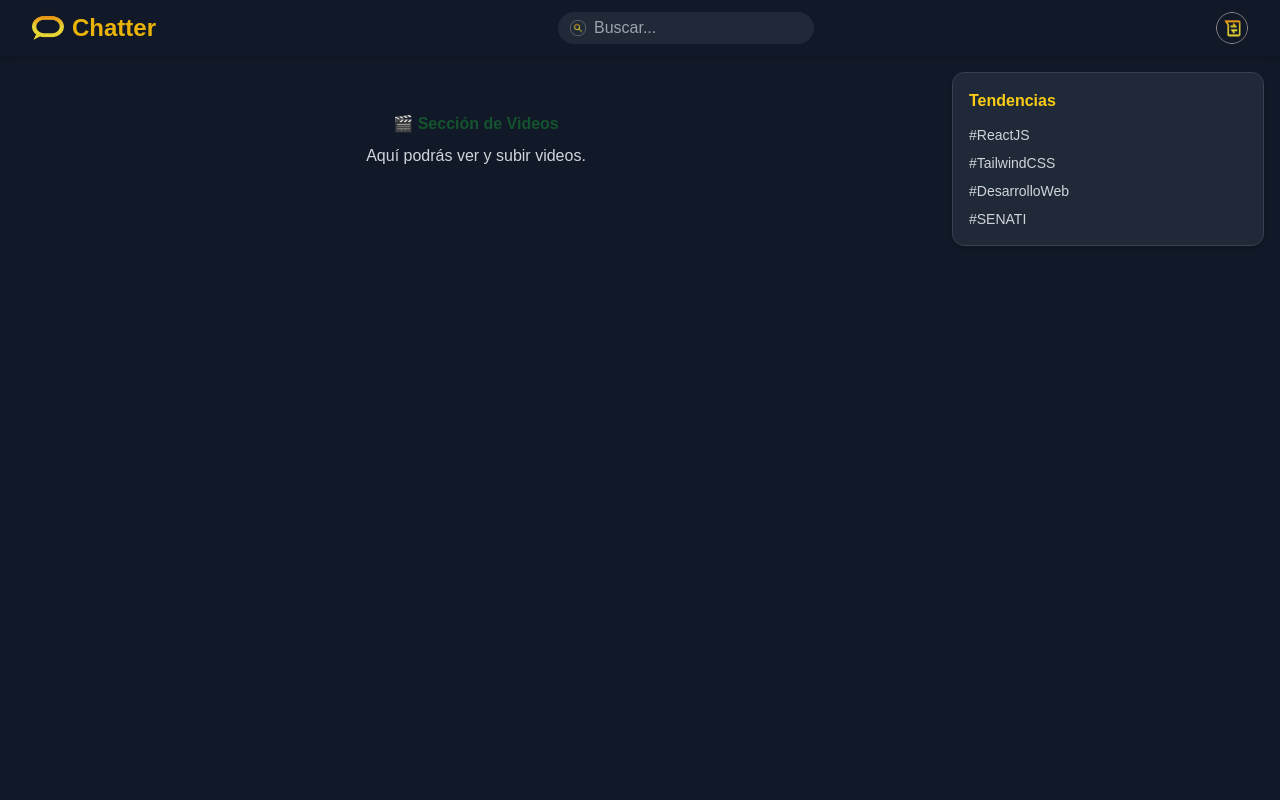
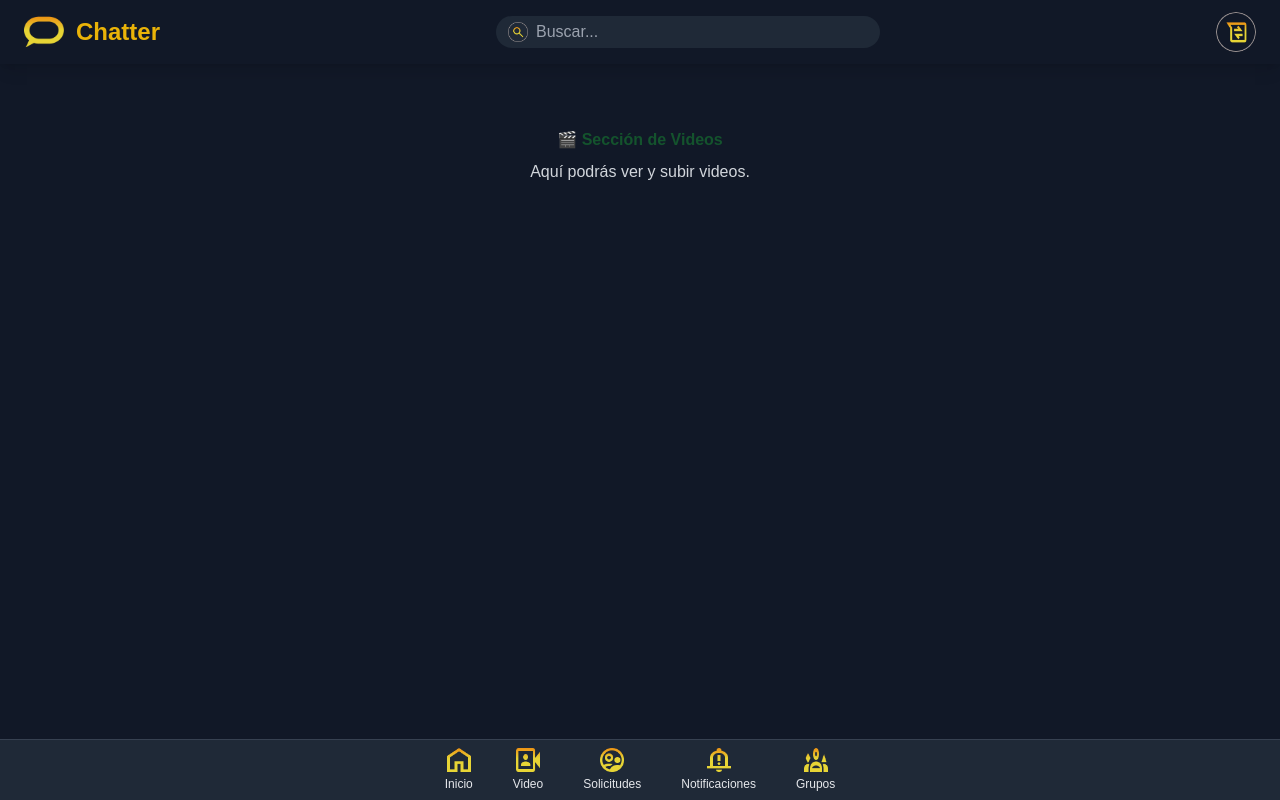
Before and after one commit to Daniel301206/Red-Social, a React (Vite) app in the folder src/frontend/: page /video in a window 1280 px wide. Built offline with nearby package versions, Linux system fonts and the light colour scheme; a web font is replaced by a local one.

Commit message:
feat:actualizando el sistema

```diff
--- a/src/frontend/src/pages/Layout.jsx
+++ b/src/frontend/src/pages/Layout.jsx
@@ -9,19 +9,21 @@ import Grupos from "../assets/Grupos.png";
 
 const Layout = ({ children }) => {
   return (
-    <div className="min-h-screen flex flex-col bg-gray-900 text-gray-200">
-      {/* Navbar superior */}
-      <header className="sticky top-0 bg-gray-900 shadow-md z-50">
-        <div className="flex justify-between items-center px-4 md:px-8 py-3">
-          {/* Logo */}
-          <div className="flex items-center gap-2">
-            <img src={logoEmpresa} alt="Logo" className="w-8 h-8 object-contain" />
-            <h1 className="text-xl md:text-2xl font-bold text-yellow-500">Chatter</h1>
+    <div className="min-h-screen bg-gray-900 text-gray-200 flex flex-col">
+      {/* ===================== */}
+      {/* NAV SUPERIOR */}
+      {/* ===================== */}
+      <header className="w-full sticky top-0 bg-gray-900 text-gray-200 shadow-lg z-20">
+        <div className="flex justify-between items-center px-4 sm:px-6 py-3">
+          {/* Logo y título */}
+          <div className="flex items-center gap-2 sm:gap-3">
+            <img src={logoEmpresa} alt="Logo" className="w-8 h-8 sm:w-10 sm:h-10 object-contain" />
+            <h1 className="text-xl sm:text-2xl font-bold text-yellow-500">Chatter</h1>
           </div>
 
-          {/* Buscador */}
-          <div className="hidden md:flex items-center bg-gray-800 rounded-full px-3 py-1 w-64">
-            <img src={lupa} alt="Buscar" className="w-4 h-4 mr-2" />
+          {/* Buscador (solo visible en pantallas medianas y grandes) */}
+          <div className="hidden md:flex items-center bg-gray-800 rounded-full px-3 py-1 flex-1 max-w-sm mx-4">
+            <img src={lupa} alt="Buscar" className="w-5 h-5 mr-2" />
             <input
               type="text"
               placeholder="Buscar..."
@@ -29,32 +31,38 @@ const Layout = ({ children }) => {
             />
           </div>
 
-          {/* Avatar */}
-          <img src={chat} alt="Usuario" className="w-8 h-8 rounded-full object-cover" />
+          {/* Icono del usuario o chat */}
+          <div>
+            <img
+              src={chat}
+              alt="Usuario"
+              className="w-9 h-9 sm:w-10 sm:h-10 rounded-full object-cover"
+            />
+          </div>
+        </div>
+
+        {/* Buscador visible solo en móvil */}
+        <div className="md:hidden px-4 pb-3">
+          <div className="flex items-center bg-gray-800 rounded-full px-3 py-1 w-full">
+            <img src={lupa} alt="Buscar" className="w-5 h-5 mr-2" />
+            <input
+              type="text"
+              placeholder="¿Qué estás pensando?"
+              className="bg-gray-800 text-gray-200 placeholder-gray-400 outline-none w-full text-sm"
+            />
+          </div>
         </div>
       </header>
 
-      {/* Contenido principal */}
-      <main className="flex-1 flex flex-col md:flex-row gap-4 p-4">
-        {/* Contenido principal centrado */}
-        <div className="flex-1 flex justify-center">
-          <div className="w-full md:w-3/4 lg:w-2/3">{children}</div>
-        </div>
+      {/* ===================== */}
+      {/* CONTENIDO PRINCIPAL */}
+      {/* ===================== */}
+      <main className="flex-grow overflow-y-auto p-3 sm:p-6">{children}</main>
 
-        {/* Columna lateral (solo PC) */}
-        <aside className="hidden md:block w-1/4 bg-gray-800 p-4 rounded-xl shadow-md border border-gray-700 h-fit">
-          <h2 className="text-yellow-400 font-bold mb-3">Tendencias</h2>
-          <ul className="text-sm space-y-2 text-gray-300">
-            <li>#ReactJS</li>
-            <li>#TailwindCSS</li>
-            <li>#DesarrolloWeb</li>
-            <li>#SENATI</li>
-          </ul>
-        </aside>
-      </main>
-
-      {/* Barra inferior (solo móvil) */}
-      <nav className="flex md:hidden justify-around bg-gray-800 border-t border-gray-700 py-2 fixed bottom-0 w-full z-50">
+      {/* ===================== */}
+      {/* NAV INFERIOR */}
+      {/* ===================== */}
+      <nav className="fixed bottom-0 left-0 right-0 bg-gray-800 border-t border-gray-700 py-2 flex justify-around items-center md:static md:justify-center md:gap-10">
         <button className="flex flex-col items-center hover:text-yellow-500 transition">
           <img src={Home} alt="Inicio" className="w-6 h-6 mb-1" />
           <span className="text-xs">Inicio</span>
```
